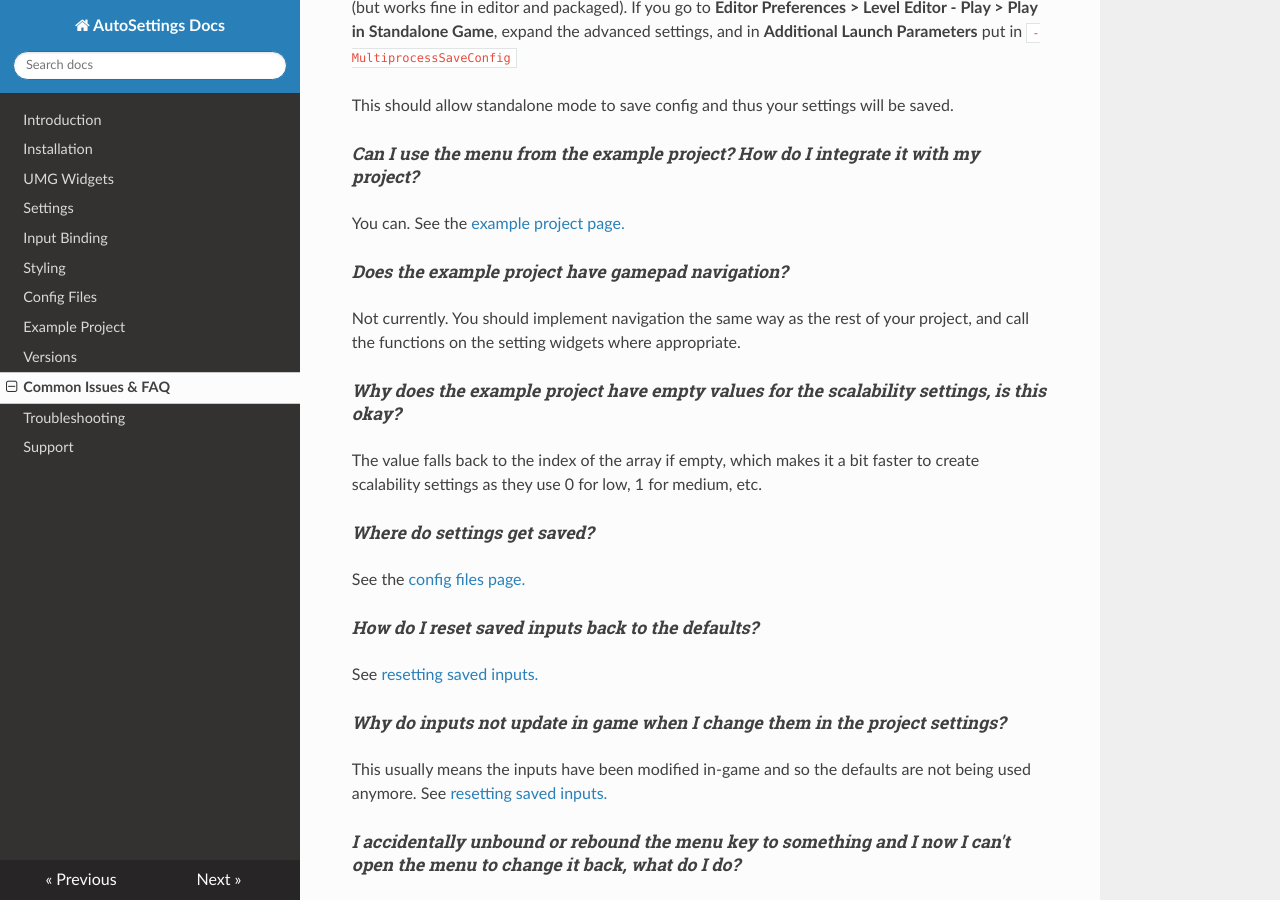
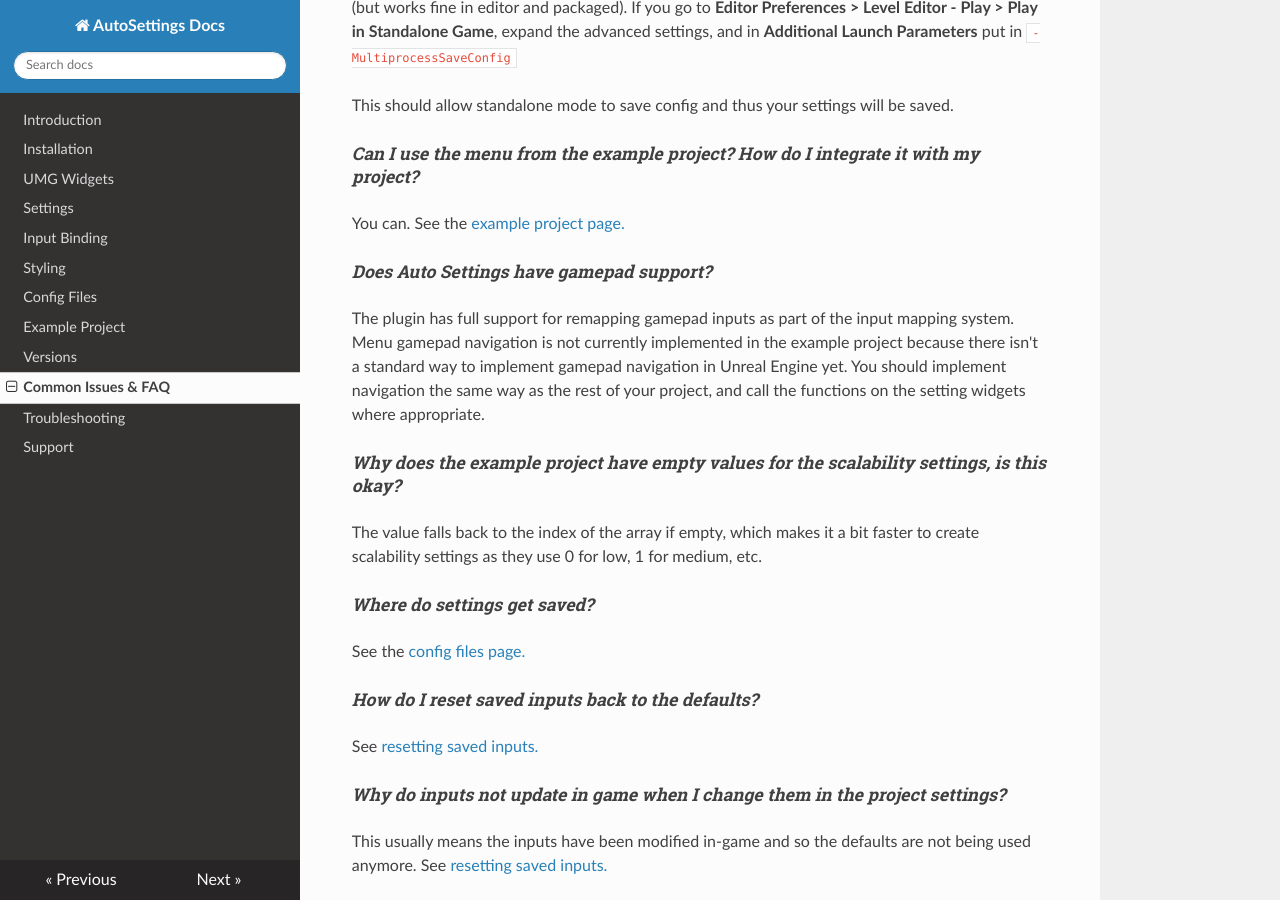
Before and after one commit to Acren/AutoSettings-Docs, an MkDocs documentation site: the page built from docs/faq.md, in a window 1280 px wide and 900 px high, scrolled down 364 px. Built offline with MkDocs 1.6.1, drawn with Linux system fonts in a browser that asks for light colours; nearby versions of some CDN libraries; old or Windows-style settings are respelled for this version of MkDocs.

Commit message:
Update gamepad support FAQ section

```diff
--- a/docs/faq.md
+++ b/docs/faq.md
@@ -16,9 +16,11 @@ This should allow standalone mode to save config and thus your settings will be
 
 You can. See the [example project page.](/example-project/#migrating-assets-from-the-example-project)
 
-##### *Does the example project have gamepad navigation?*
+##### *Does Auto Settings have gamepad support?*
 
-Not currently. You should implement navigation the same way as the rest of your project, and call the functions on the setting widgets where appropriate.
+The plugin has full support for remapping gamepad inputs as part of the input mapping system.
+Menu gamepad navigation is not currently implemented in the example project because there isn't a standard way to implement gamepad navigation in Unreal Engine yet.
+You should implement navigation the same way as the rest of your project, and call the functions on the setting widgets where appropriate.
 
 ##### *Why does the example project have empty values for the scalability settings, is this okay?*
 
```
Also changed, not shown: docs/example-project.md (+1 -1 lines).
